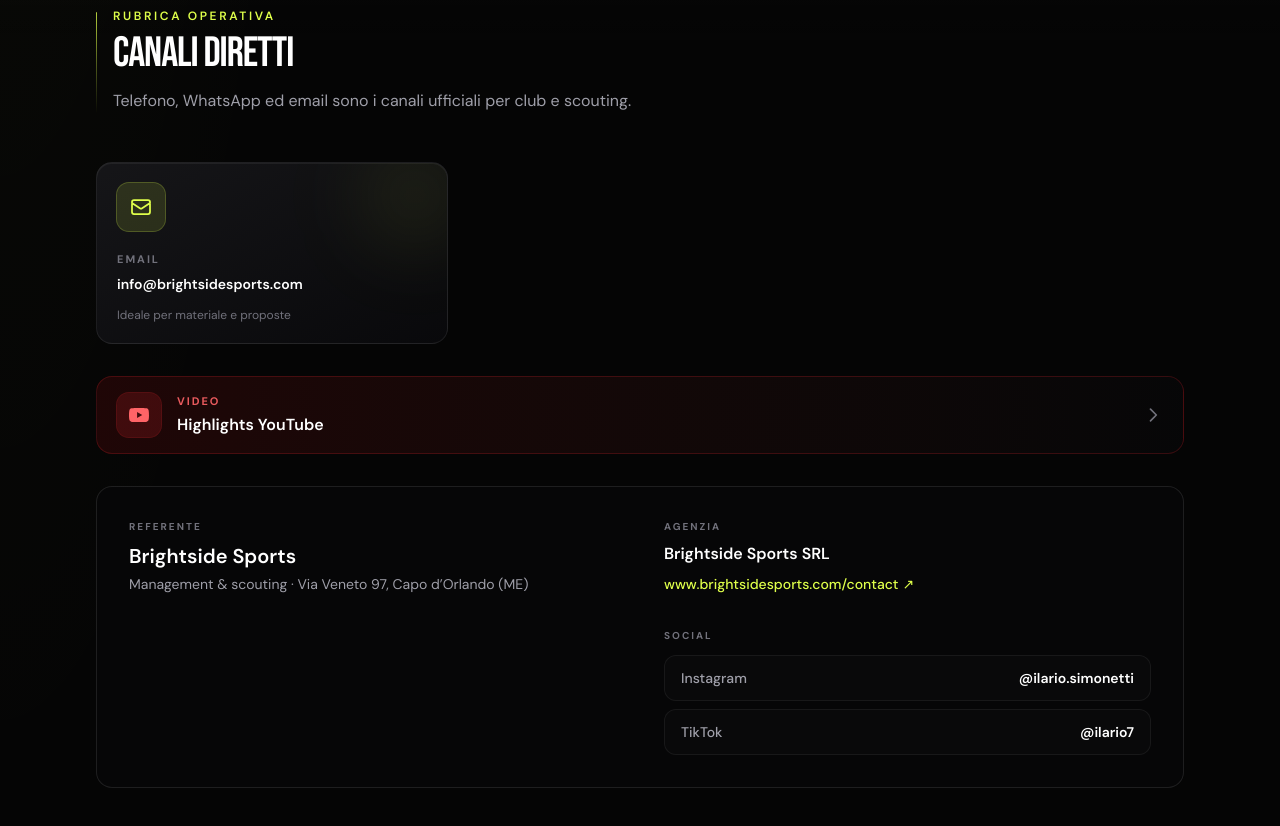
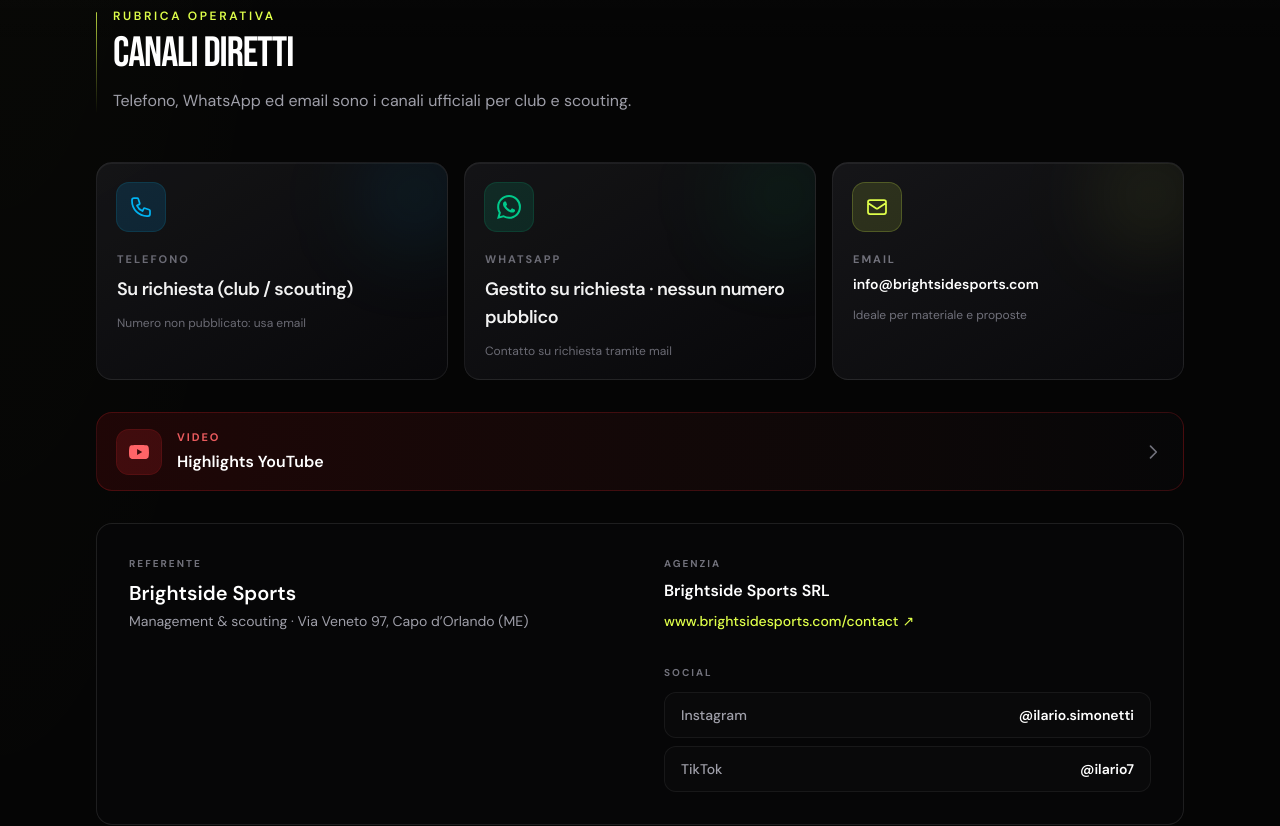
Before and after one commit to Salvo934/giocatoribasket, a Next.js app: page /ilario-simonetti in a window 1280 px wide. Shown: the part 10760-11586 px from the top of the page. Built offline with nearby package versions, Linux system fonts and the light colour scheme.

Commit message:
aggiornamento

```diff
--- a/components/profile/ContactsPanel.tsx
+++ b/components/profile/ContactsPanel.tsx
@@ -52,10 +52,18 @@
   );
 }
 
+const phoneCardClass = `group relative overflow-hidden rounded-2xl border border-white/8 bg-linear-to-br from-zinc-900/90 to-zinc-950 p-5 shadow-[0_1px_0_0_rgba(255,255,255,0.06)_inset] transition hover:border-sky-400/35 hover:shadow-[0_20px_50px_-28px_rgba(56,189,248,0.35)] ${focusRing}`;
+const whatsappCardClass = `group relative overflow-hidden rounded-2xl border border-white/8 bg-linear-to-br from-zinc-900/90 to-zinc-950 p-5 shadow-[0_1px_0_0_rgba(255,255,255,0.06)_inset] transition hover:border-emerald-400/35 hover:shadow-[0_20px_50px_-28px_rgba(52,211,153,0.3)] ${focusRing}`;
+
 export function ContactsPanel({ athlete }: Props) {
   const h = athlete.header;
   const c = athlete.contacts;
   const waUrl = c.whatsapp ?? h.whatsapp;
+  const tel = c.representative.phone;
+  const telPublic = c.representative.phonePublicLabel;
+
+  const showPhoneCard = Boolean(tel || telPublic);
+  const showWhatsappCard = Boolean(waUrl || c.whatsappPublicLabel);
 
   return (
     <SectionShell
@@ -67,11 +75,9 @@
       <div className="grid gap-8">
         {/* Tre vie di contatto — card moderne */}
         <div className="grid gap-4 sm:grid-cols-3">
-          {c.representative.phone ? (
-            <a
-              href={`tel:${c.representative.phone.replace(/\s/g, "")}`}
-              className={`group relative overflow-hidden rounded-2xl border border-white/8 bg-linear-to-br from-zinc-900/90 to-zinc-950 p-5 shadow-[0_1px_0_0_rgba(255,255,255,0.06)_inset] transition hover:border-sky-400/35 hover:shadow-[0_20px_50px_-28px_rgba(56,189,248,0.35)] ${focusRing}`}
-            >
+          {showPhoneCard ? (
+            tel ? (
+              <a href={`tel:${tel.replace(/\s/g, "")}`} className={phoneCardClass}>
                 <div className="pointer-events-none absolute -right-6 -top-6 size-28 rounded-full bg-sky-500/10 blur-2xl transition group-hover:bg-sky-400/15" aria-hidden />
                 <div className="relative flex items-start justify-between gap-3">
                   <span className="flex size-12 shrink-0 items-center justify-center rounded-xl bg-sky-500/15 text-sky-400 ring-1 ring-sky-400/25">
@@ -80,18 +86,31 @@
                   <IconChevron className="size-5 shrink-0 text-zinc-600 opacity-0 transition group-hover:translate-x-0.5 group-hover:opacity-100" />
                 </div>
                 <p className="relative mt-5 text-[11px] font-bold uppercase tracking-[0.18em] text-zinc-500">Telefono</p>
-              <p className="relative mt-2 text-lg font-semibold tracking-tight text-white">{c.representative.phone}</p>
+                <p className="relative mt-2 text-lg font-semibold tracking-tight text-white">{tel}</p>
                 <p className="relative mt-3 text-xs text-zinc-500">Chiama il referente</p>
               </a>
+            ) : (
+              <div
+                className="relative cursor-default overflow-hidden rounded-2xl border border-white/8 bg-linear-to-br from-zinc-900/90 to-zinc-950 p-5 opacity-95 shadow-[0_1px_0_0_rgba(255,255,255,0.06)_inset]"
+                role="note"
+                aria-label="Telefono"
+              >
+                <div className="pointer-events-none absolute -right-6 -top-6 size-28 rounded-full bg-sky-500/10 blur-2xl" aria-hidden />
+                <div className="relative flex items-start gap-3">
+                  <span className="flex size-12 shrink-0 items-center justify-center rounded-xl bg-sky-500/15 text-sky-400 ring-1 ring-sky-400/25">
+                    <IconPhone className="size-6" />
+                  </span>
+                </div>
+                <p className="relative mt-5 text-[11px] font-bold uppercase tracking-[0.18em] text-zinc-500">Telefono</p>
+                <p className="relative mt-2 text-lg font-semibold tracking-tight text-white">{telPublic}</p>
+                <p className="relative mt-3 text-xs text-zinc-500">Numero non pubblicato: usa email</p>
+              </div>
+            )
           ) : null}
 
-          {waUrl ? (
-            <a
-              href={waUrl}
-              target="_blank"
-              rel="noopener noreferrer"
-              className={`group relative overflow-hidden rounded-2xl border border-white/8 bg-linear-to-br from-zinc-900/90 to-zinc-950 p-5 shadow-[0_1px_0_0_rgba(255,255,255,0.06)_inset] transition hover:border-emerald-400/35 hover:shadow-[0_20px_50px_-28px_rgba(52,211,153,0.3)] ${focusRing}`}
-            >
+          {showWhatsappCard ? (
+            waUrl ? (
+              <a href={waUrl} target="_blank" rel="noopener noreferrer" className={whatsappCardClass}>
                 <div className="pointer-events-none absolute -right-6 -top-6 size-28 rounded-full bg-emerald-500/10 blur-2xl transition group-hover:bg-emerald-400/15" aria-hidden />
                 <div className="relative flex items-start justify-between gap-3">
                   <span className="flex size-12 shrink-0 items-center justify-center rounded-xl bg-emerald-500/15 text-emerald-400 ring-1 ring-emerald-400/25">
@@ -103,6 +122,23 @@
                 <p className="relative mt-2 text-lg font-semibold tracking-tight text-white">Messaggio diretto</p>
                 <p className="relative mt-3 text-xs text-zinc-500">Apre la chat sul telefono</p>
               </a>
+            ) : (
+              <div
+                className="relative cursor-default overflow-hidden rounded-2xl border border-white/8 bg-linear-to-br from-zinc-900/90 to-zinc-950 p-5 opacity-95 shadow-[0_1px_0_0_rgba(255,255,255,0.06)_inset]"
+                role="note"
+                aria-label="WhatsApp"
+              >
+                <div className="pointer-events-none absolute -right-6 -top-6 size-28 rounded-full bg-emerald-500/10 blur-2xl" aria-hidden />
+                <div className="relative flex items-start gap-3">
+                  <span className="flex size-12 shrink-0 items-center justify-center rounded-xl bg-emerald-500/15 text-emerald-400 ring-1 ring-emerald-400/25">
+                    <IconWhatsApp className="size-6" />
+                  </span>
+                </div>
+                <p className="relative mt-5 text-[11px] font-bold uppercase tracking-[0.18em] text-zinc-500">WhatsApp</p>
+                <p className="relative mt-2 text-lg font-semibold tracking-tight text-white">{c.whatsappPublicLabel}</p>
+                <p className="relative mt-3 text-xs text-zinc-500">Contatto su richiesta tramite mail</p>
+              </div>
+            )
           ) : null}
 
           {c.representative.email ? (
--- a/data/athletes/ilario-simonetti.ts
+++ b/data/athletes/ilario-simonetti.ts
@@ -278,7 +278,9 @@
       name: "Brightside Sports",
       role: "Management & scouting · Via Veneto 97, Capo d’Orlando (ME)",
       email: "info@brightsidesports.com",
+      phonePublicLabel: "Su richiesta (club / scouting)",
     },
+    whatsappPublicLabel: "Gestito su richiesta · nessun numero pubblico",
     social: [
       { platform: "Instagram", handle: "@ilario.simonetti", url: "https://instagram.com" },
       { platform: "TikTok", handle: "@ilario7", url: "https://tiktok.com" },
--- a/lib/types/athlete.ts
+++ b/lib/types/athlete.ts
@@ -28,6 +28,8 @@
   role: string;
   email?: string;
   phone?: string;
+  /** Mostra card “Telefono” senza link: testo es. “Su richiesta” (nessun numero pubblico) */
+  phonePublicLabel?: string;
 }
 
 export interface SocialLink {
@@ -205,6 +207,8 @@
     athleteEmail?: string;
     contactFormUrl?: string;
     whatsapp?: string;
+    /** Card WhatsApp senza link: testo es. gestito su richiesta */
+    whatsappPublicLabel?: string;
     social: SocialLink[];
   };
   agencyRoster: AgencyRosterCard[];
```
Lines whose indentation alone changed are shown as unchanged.
